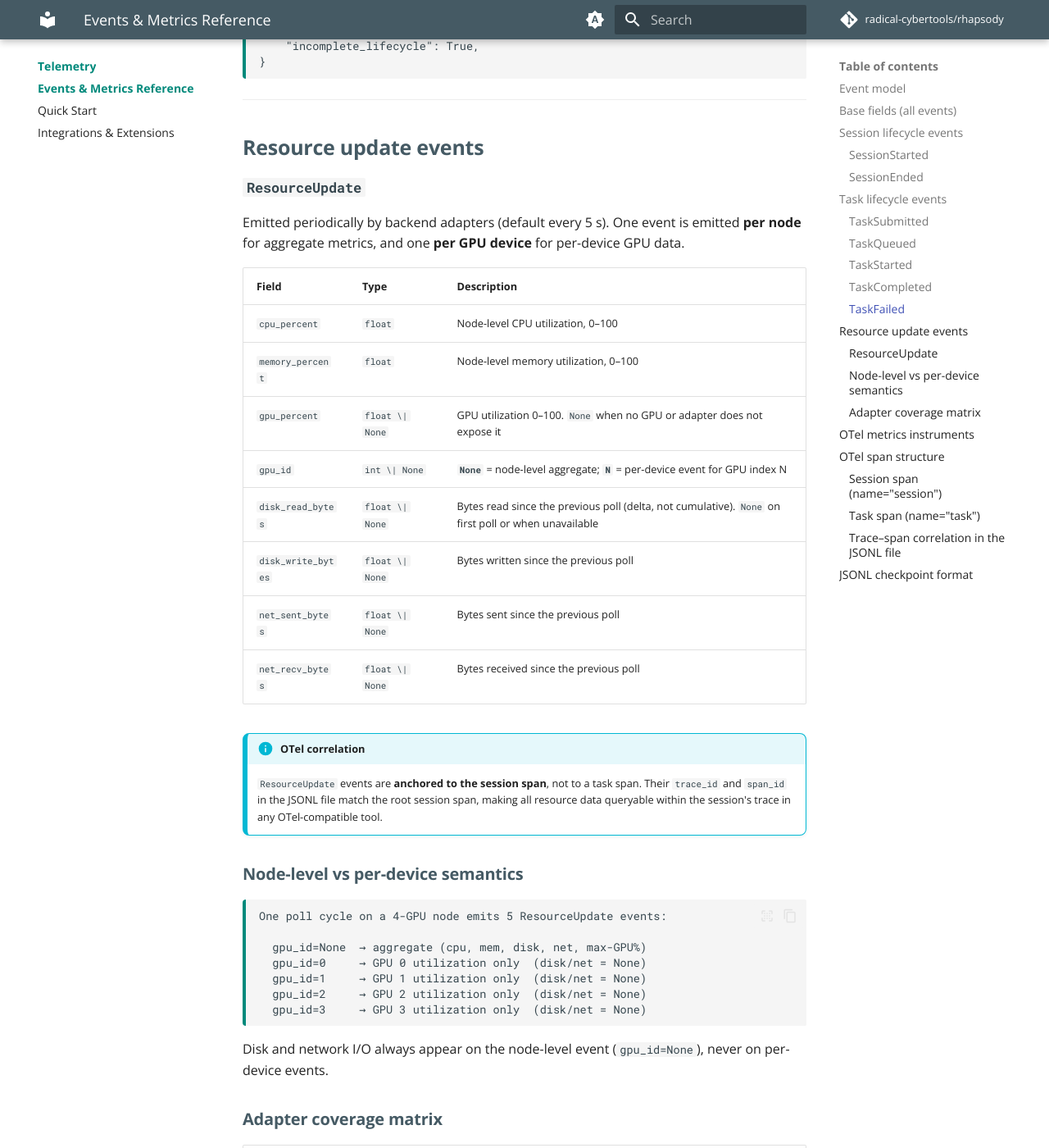
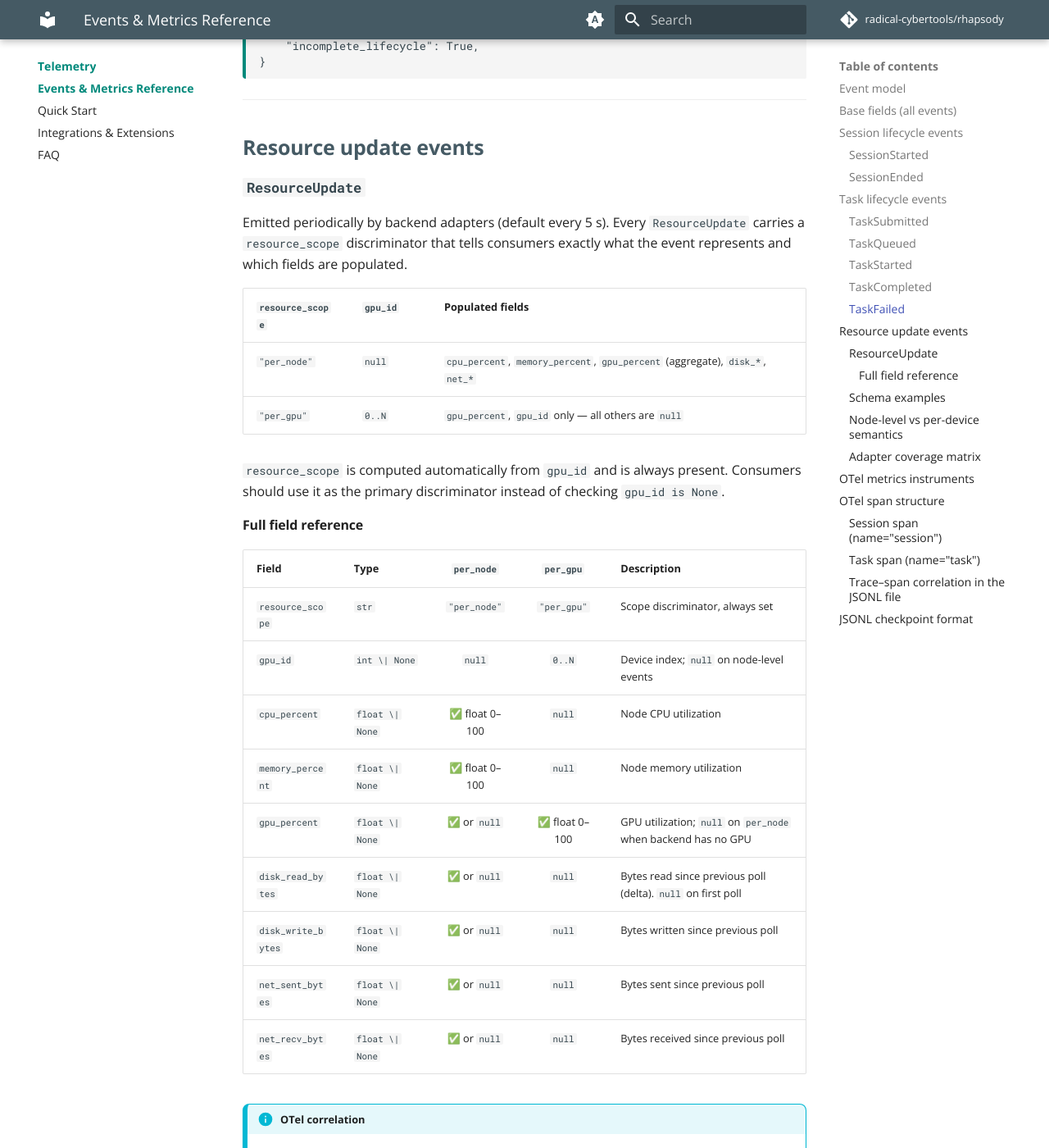
Before and after one commit to radical-cybertools/rhapsody, an MkDocs documentation site: the page built from docs/telemetry/reference.md, in a window 1280 px wide and 1400 px high, scrolled down 3908 px. Shown: the whole window at 82% size. Built offline with MkDocs 1.6.1 and Material for MkDocs 9.7.7, drawn with Linux system fonts in a browser that asks for light colours; comment, search, counter and statistics services are not loaded; some of the changed text lies outside the part shown.

Commit message:
This commit: 1-Addresses comments 2-Refine resource updates to per-node and per-gpu

````diff
--- a/docs/telemetry/reference.md
+++ b/docs/telemetry/reference.md
@@ -156,46 +156,103 @@ attributes = {
 
 ### `ResourceUpdate`
 
-Emitted periodically by backend adapters (default every 5 s). One event is emitted **per node** for aggregate metrics, and one **per GPU device** for per-device GPU data.
+Emitted periodically by backend adapters (default every 5 s). Every `ResourceUpdate` carries a `resource_scope` discriminator that tells consumers exactly what the event represents and which fields are populated.
 
-| Field | Type | Description |
+| `resource_scope` | `gpu_id` | Populated fields |
 |---|---|---|
-| `cpu_percent` | `float` | Node-level CPU utilization, 0–100 |
-| `memory_percent` | `float` | Node-level memory utilization, 0–100 |
-| `gpu_percent` | `float \| None` | GPU utilization 0–100. `None` when no GPU or adapter does not expose it |
-| `gpu_id` | `int \| None` | **`None`** = node-level aggregate; **`N`** = per-device event for GPU index N |
-| `disk_read_bytes` | `float \| None` | Bytes read since the previous poll (delta, not cumulative). `None` on first poll or when unavailable |
-| `disk_write_bytes` | `float \| None` | Bytes written since the previous poll |
-| `net_sent_bytes` | `float \| None` | Bytes sent since the previous poll |
-| `net_recv_bytes` | `float \| None` | Bytes received since the previous poll |
+| `"per_node"` | `null` | `cpu_percent`, `memory_percent`, `gpu_percent` (aggregate), `disk_*`, `net_*` |
+| `"per_gpu"` | `0..N` | `gpu_percent`, `gpu_id` only — all others are `null` |
+
+`resource_scope` is computed automatically from `gpu_id` and is always present. Consumers should use it as the primary discriminator instead of checking `gpu_id is None`.
+
+#### Full field reference
+
+| Field | Type | `per_node` | `per_gpu` | Description |
+|---|---|:---:|:---:|---|
+| `resource_scope` | `str` | `"per_node"` | `"per_gpu"` | Scope discriminator, always set |
+| `gpu_id` | `int \| None` | `null` | `0..N` | Device index; `null` on node-level events |
+| `cpu_percent` | `float \| None` | ✅ float 0–100 | `null` | Node CPU utilization |
+| `memory_percent` | `float \| None` | ✅ float 0–100 | `null` | Node memory utilization |
+| `gpu_percent` | `float \| None` | ✅ or `null` | ✅ float 0–100 | GPU utilization; `null` on `per_node` when backend has no GPU |
+| `disk_read_bytes` | `float \| None` | ✅ or `null` | `null` | Bytes read since previous poll (delta). `null` on first poll |
+| `disk_write_bytes` | `float \| None` | ✅ or `null` | `null` | Bytes written since previous poll |
+| `net_sent_bytes` | `float \| None` | ✅ or `null` | `null` | Bytes sent since previous poll |
+| `net_recv_bytes` | `float \| None` | ✅ or `null` | `null` | Bytes received since previous poll |
 
 !!! info "OTel correlation"
     `ResourceUpdate` events are **anchored to the session span**, not to a task span. Their `trace_id` and `span_id` in the JSONL file match the root session span, making all resource data queryable within the session's trace in any OTel-compatible tool.
+
+### Schema examples
+
+**`per_node` event (gpu_id=null, no GPU on this node):**
+```json
+{
+  "resource_scope": "per_node",
+  "gpu_id": null,
+  "cpu_percent": 41.2,
+  "memory_percent": 28.7,
+  "gpu_percent": null,
+  "disk_read_bytes": 4096.0,
+  "disk_write_bytes": 0.0,
+  "net_sent_bytes": 512.0,
+  "net_recv_bytes": 1024.0
+}
+```
+
+**`per_node` event (gpu_id=null, aggregate GPU across 4 devices):**
+```json
+{
+  "resource_scope": "per_node",
+  "gpu_id": null,
+  "cpu_percent": 78.3,
+  "memory_percent": 62.1,
+  "gpu_percent": 87.0,
+  "disk_read_bytes": 8192.0,
+  "disk_write_bytes": 2048.0,
+  "net_sent_bytes": 1024.0,
+  "net_recv_bytes": 4096.0
+}
+```
+
+**`per_gpu` event (one per device):**
+```json
+{
+  "resource_scope": "per_gpu",
+  "gpu_id": 2,
+  "cpu_percent": null,
+  "memory_percent": null,
+  "gpu_percent": 75.2,
+  "disk_read_bytes": null,
+  "disk_write_bytes": null,
+  "net_sent_bytes": null,
+  "net_recv_bytes": null
+}
+```
 
 ### Node-level vs per-device semantics
 
 ```
 One poll cycle on a 4-GPU node emits 5 ResourceUpdate events:
 
-  gpu_id=None  → aggregate (cpu, mem, disk, net, max-GPU%)
-  gpu_id=0     → GPU 0 utilization only  (disk/net = None)
-  gpu_id=1     → GPU 1 utilization only  (disk/net = None)
-  gpu_id=2     → GPU 2 utilization only  (disk/net = None)
-  gpu_id=3     → GPU 3 utilization only  (disk/net = None)
+  resource_scope="per_node", gpu_id=null  → cpu, mem, disk, net, max-GPU%
+  resource_scope="per_gpu",  gpu_id=0     → gpu_percent only
+  resource_scope="per_gpu",  gpu_id=1     → gpu_percent only
+  resource_scope="per_gpu",  gpu_id=2     → gpu_percent only
+  resource_scope="per_gpu",  gpu_id=3     → gpu_percent only
 ```
 
-Disk and network I/O always appear on the node-level event (`gpu_id=None`), never on per-device events.
+To get CPU/memory for a specific GPU node, join `per_gpu` events to the `per_node` event on `(session_id, node_id)` within the same poll window.
 
 ### Adapter coverage matrix
 
-| Metric | Concurrent (psutil+pynvml) | Dask (scheduler_info) | Dragon (dps queue) |
-|---|:---:|:---:|:---:|
-| `cpu_percent` | ✅ | ✅ | ✅ |
-| `memory_percent` | ✅ | ✅ | ✅ |
-| `gpu_percent` (aggregate) | ✅ if NVIDIA present | ❌ | ✅ |
-| `gpu_id=N` per-device | ✅ if NVIDIA present | ❌ | ✅ |
-| `disk_read/write_bytes` | ✅ (delta) | ✅ (delta, first poll = None) | ✅ (delta) |
-| `net_sent/recv_bytes` | ✅ (delta) | ❌ | ✅ (delta) |
+| Metric | `resource_scope` | Concurrent | Dask | Dragon |
+|---|---|:---:|:---:|:---:|
+| `cpu_percent` | `per_node` only | ✅ | ✅ | ✅ |
+| `memory_percent` | `per_node` only | ✅ | ✅ | ✅ |
+| `gpu_percent` (aggregate) | `per_node` | ✅ if NVIDIA present | ❌ | ✅ |
+| `gpu_percent` + `gpu_id` | `per_gpu` | ✅ if NVIDIA present | ❌ | ✅ |
+| `disk_read/write_bytes` | `per_node` only | ✅ (delta) | ✅ (delta, first poll = null) | ✅ (delta) |
+| `net_sent/recv_bytes` | `per_node` only | ✅ (delta) | ❌ | ✅ (delta) |
 
 ---
 
@@ -274,8 +331,8 @@ Each line in the `.telemetry.jsonl` file is a JSON object with a `"section"` dis
 ```json
 {"section": "event",  "event_type": "SessionStarted", "trace_id": "0x…", "span_id": "0x…", …}
 {"section": "event",  "event_type": "TaskStarted",    "task_id": "…", "trace_id": "0x…", "span_id": "0x…", …}
-{"section": "event",  "event_type": "ResourceUpdate",  "cpu_percent": 42.3, "gpu_id": null, …}
-{"section": "event",  "event_type": "ResourceUpdate",  "gpu_id": 0, "gpu_percent": 87.0, "disk_read_bytes": null, …}
+{"section": "event", "event_type": "ResourceUpdate", "resource_scope": "per_node", "gpu_id": null, "cpu_percent": 42.3, "memory_percent": 28.7, "gpu_percent": null, "disk_read_bytes": 4096.0, …}
+{"section": "event", "event_type": "ResourceUpdate", "resource_scope": "per_gpu",  "gpu_id": 0,    "cpu_percent": null, "memory_percent": null, "gpu_percent": 75.2, "disk_read_bytes": null, …}
 {"section": "metric", "tasks_submitted": 100, "tasks_completed": 98, "tasks_running": 2, …}
 {"section": "span",   "name": "task", "span_id": "0x…", "trace_id": "0x…", "parent_span_id": "0x…", "duration_ms": 1234.5, …}
 ```
--- a/mkdocs.yml
+++ b/mkdocs.yml
@@ -122,6 +122,7 @@ nav:
       - Events & Metrics Reference: telemetry/reference.md
       - Quick Start: telemetry/quickstart.md
       - Integrations & Extensions: telemetry/integrations.md
+      - FAQ: telemetry/faq.md
   - HPC Machines:
       - Overview: hpc-machines/index.md
       - NCSA Delta: hpc-machines/ncsa-delta.md
````
Also changed, not shown: CHANGELOG.md (+27 -0 lines), docs/telemetry/faq.md (added, +142 -0 lines), docs/telemetry/index.md (+4 -0 lines), docs/telemetry/integrations.md (+9 -9 lines), docs/telemetry/quickstart.md (+2 -2 lines), 5 other files.
